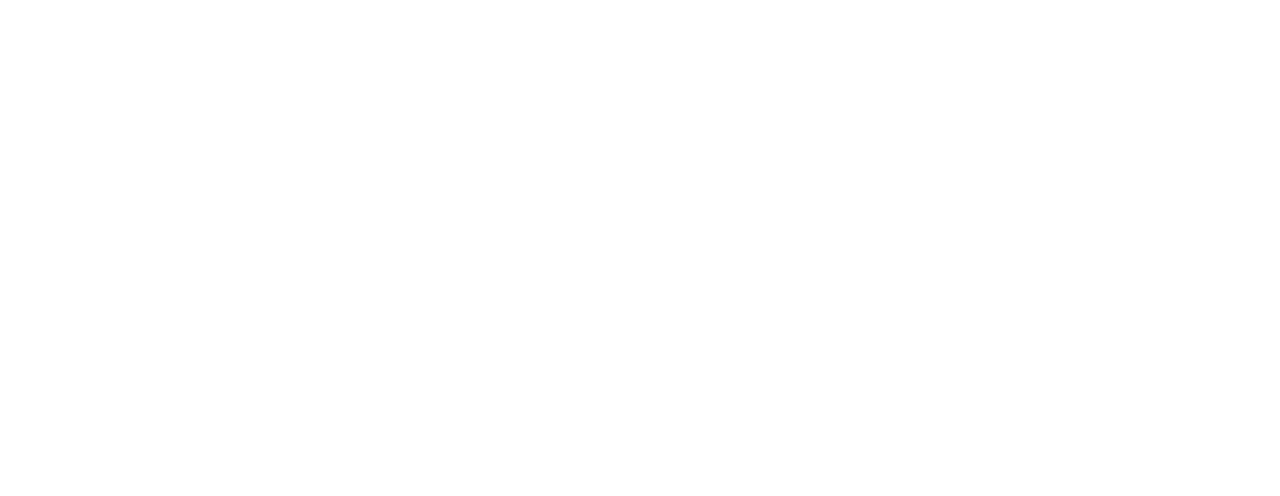
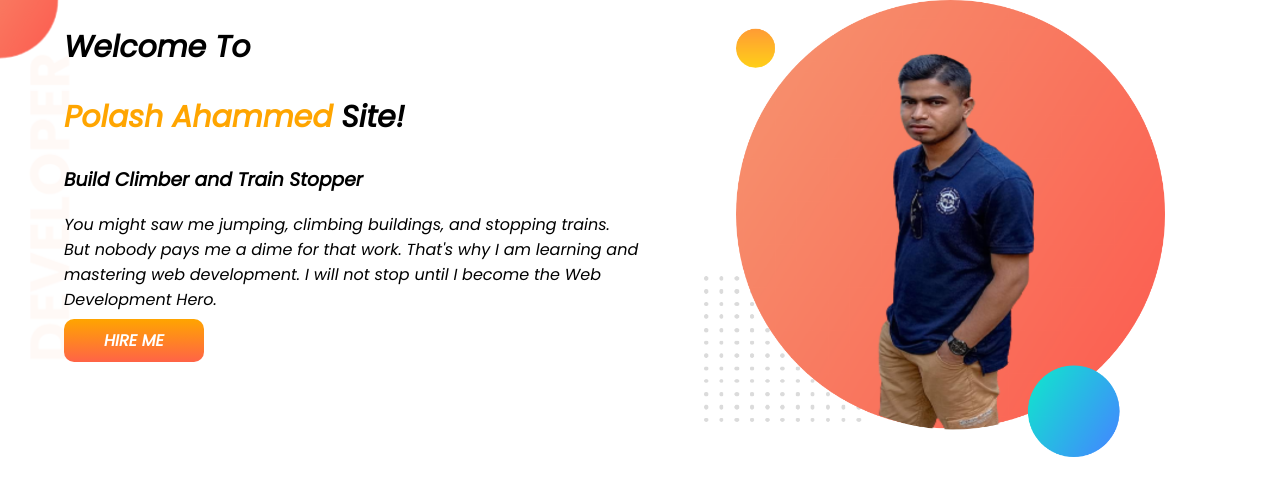
Before and after one commit to polashahammed/developer-portfolio, a plain HTML site: page index.html in a window 1280 px wide. Drawn offline with Linux system fonts and the light colour scheme.

Commit message:
top banner added

```diff
--- a/index.html
+++ b/index.html
@@ -1,13 +1,37 @@
 <!DOCTYPE html>
 <html lang="en">
+
 <head>
     <meta charset="UTF-8">
     <meta http-equiv="X-UA-Compatible" content="IE=edge">
     <meta name="viewport" content="width=device-width, initial-scale=1.0">
     <title>polash portfolio</title>
+    <link rel="preconnect" href="https://fonts.googleapis.com">
+    <link rel="preconnect" href="https://fonts.gstatic.com" crossorigin>
+    <link href="https://fonts.googleapis.com/css2?family=Poppins:ital@1&display=swap" rel="stylesheet">
     <link rel="stylesheet" href="style.css">
 </head>
+
 <body>
+    <section class="top-banner">
+        <div class="half-width">
+            <h1>Welcome To</h1>
+            <h1><span class="orange-color">Polash Ahammed</span> Site!</h1>
+            <h3>Build Climber and Train Stopper</h3>
+            <p>You might saw me jumping, climbing buildings, and stopping trains. But nobody pays me a dime for that
+                work.
+                That's why I am learning and mastering web development. I will not stop until I become the Web
+                Development
+                Hero.</p>
+            <a class="link-button" target="-=_blank" href="https://programminghero1.github.io/developer-portfolio/">HIRE
+                ME</a>
+        </div>
+
+        <div class="half-width">
+            <img src="my-bg.png" alt="">
+        </div>
+    </section>
 
 </body>
+
 </html>
--- a/style.css
+++ b/style.css
@@ -0,0 +1,41 @@
+body {
+    font-family: 'Poppins', sans-serif;
+    margin: 0px;
+}
+
+h1 {
+    font-size: 30px;
+}
+
+.orange-color {
+    color: orange;
+}
+
+section {
+    display: flex;
+}
+
+.half-width {
+    width: 50%;
+    padding-left: 5%;
+}
+
+.half-width img {
+    width: 80%;
+
+}
+
+.link-button {
+    text-decoration: none;
+    background-image: linear-gradient(orange, tomato);
+    padding: 10px 40px;
+    color: white;
+    font-weight: 700;
+    border-radius: 10px;
+}
+
+.top-banner {
+    background-image: url(images/top-banner.png);
+    background-repeat: no-repeat;
+
+}
```
Also changed, not shown: images/dream-bg.png (added), images/exp-bg.png (added), images/jhankar.png (added), images/jhankar2.png (added), images/my-bg.png (added), images/my-bg2.png (added), images/top-banner.png (added), my-bg.png (added).
